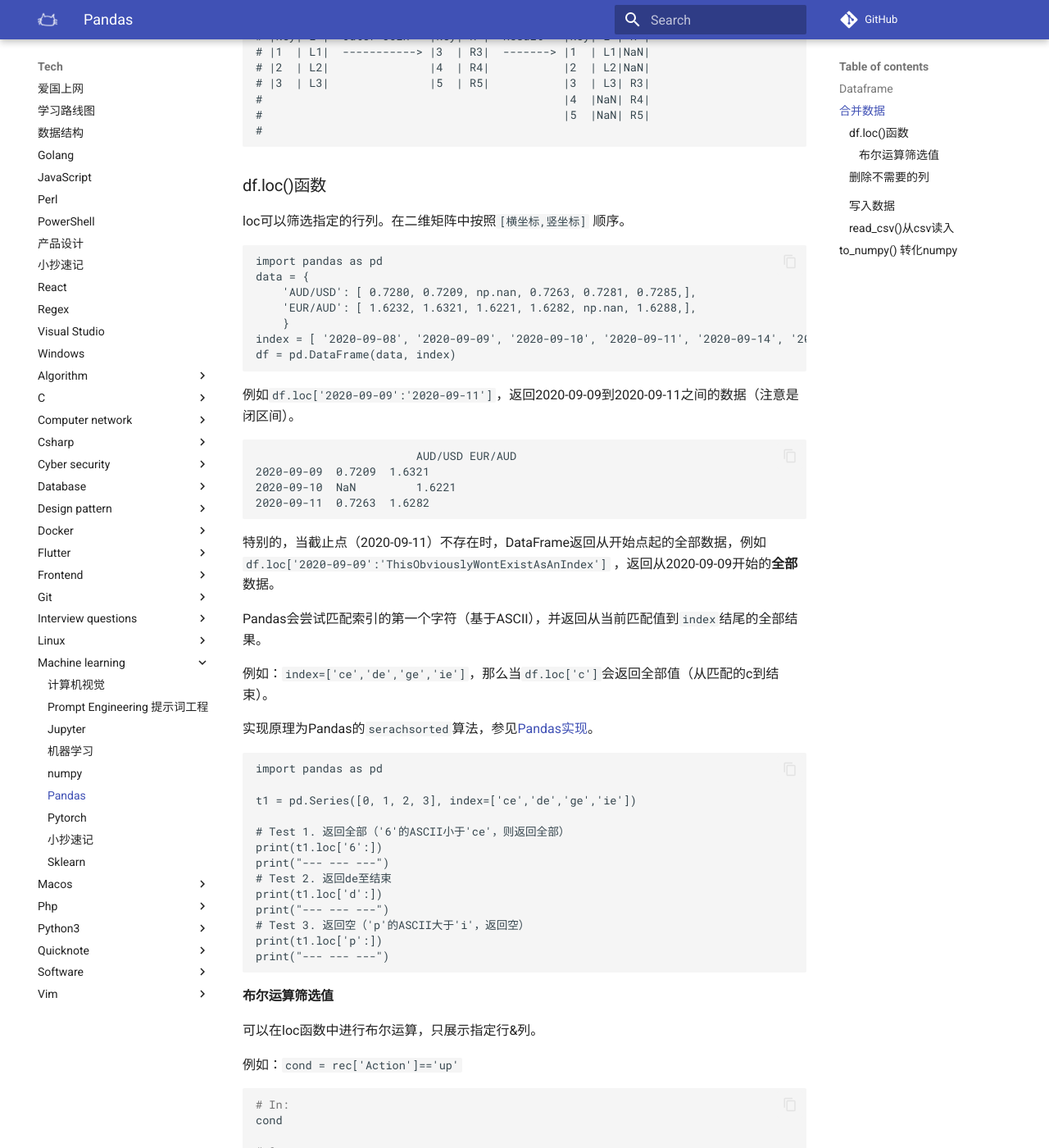
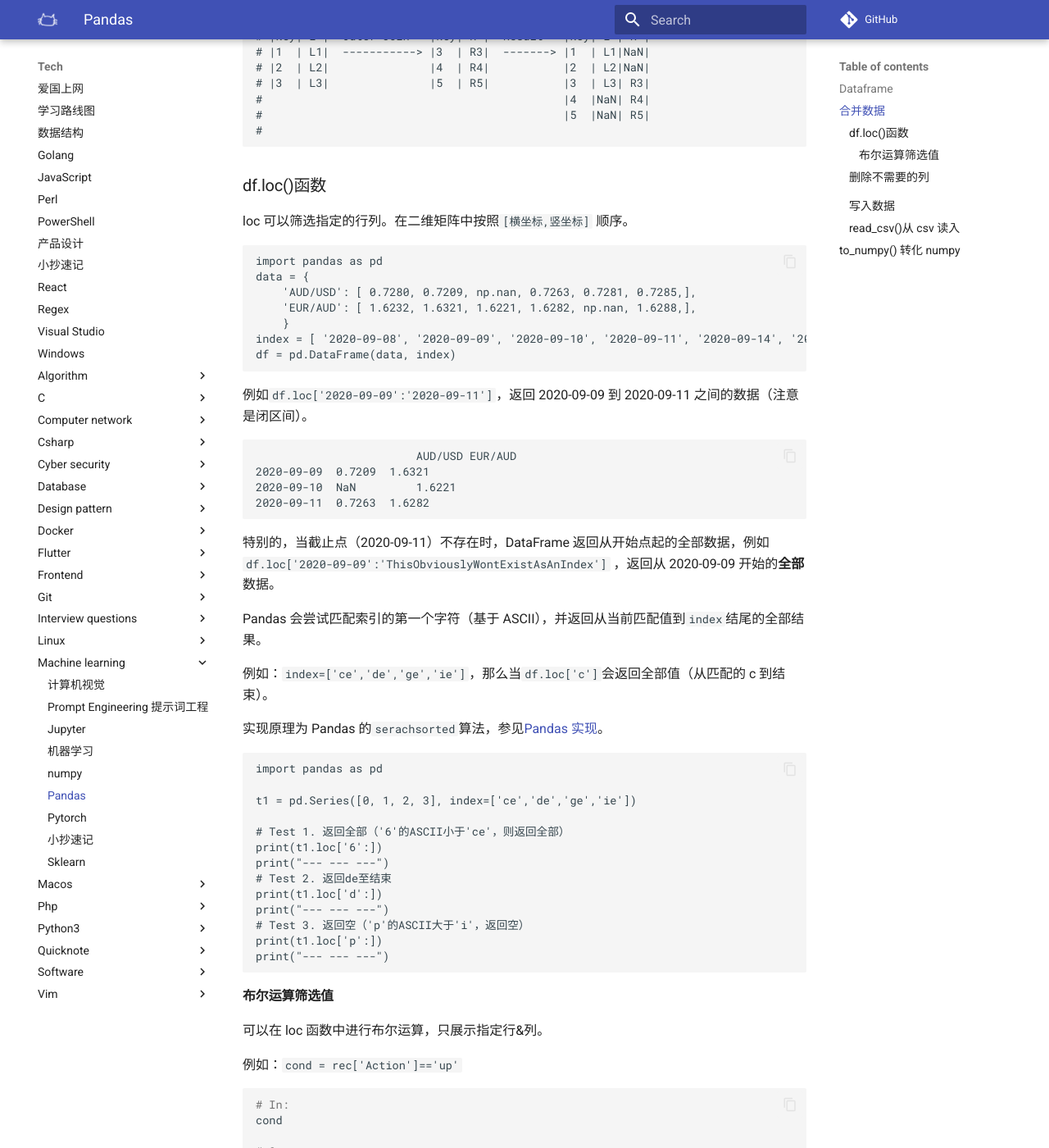
Before and after one commit to luoxufeiyan/wiki.luoxufeiyan.com, an MkDocs documentation site: the page built from docs/tech/machine_learning/pandas.md, in a window 1280 px wide and 1400 px high, scrolled down 2069 px. Shown: the whole window at 82% size. Built offline with MkDocs 1.6.1 and Material for MkDocs 9.7.7, drawn with Linux system fonts in a browser that asks for light colours; comment, search, counter and statistics services are not loaded; some of the changed text lies outside the part shown.

````diff
--- a/docs/tech/machine_learning/pandas.md
+++ b/docs/tech/machine_learning/pandas.md
@@ -2,28 +2,22 @@
 
 ## Dataframe
 
-Series是K-V类型，K(index)和V(Data)，类比Python的字典类型。
+Series 是 K-V 类型，K(index)和 V(Data)，类比 Python 的字典类型。
 
+其中，`index`不是 Series 的一个 column，Series 没有 column，`index`只是将`index label`与一组`data element`做映射。
 
-
-其中，`index`不是Series的一个column，Series没有column，`index`只是将`index label`与一组`data element`做映射。
-
-
-
-一个Series代表一组数据（eg:某国家GDP，index为年代，data为GDP值）。Dataframe是Series的集合（eg:全球GDP，包括全部国家）。
-
-
+一个 Series 代表一组数据（eg:某国家 GDP，index 为年代，data 为 GDP 值）。Dataframe 是 Series 的集合（eg:全球 GDP，包括全部国家）。
 
 ## 合并数据
 
 合并数据的几种常见方法：
 
-  * `concat`: Concatenate (appends) different objects either row or column-wise
-  * `append`: Appends one object to another row or column-wise
-  * `join`: Merge dataframes using indexes
-  * `merge`: Merge dataframes using indexes or columns
+- `concat`: Concatenate (appends) different objects either row or column-wise
+- `append`: Appends one object to another row or column-wise
+- `join`: Merge dataframes using indexes
+- `merge`: Merge dataframes using indexes or columns
 
-DataFrame之间的合并：[https://pandas.pydata.org/pandas-docs/stable/user_guide/merging.html](https://pandas.pydata.org/pandas-docs/stable/user_guide/merging.html)
+DataFrame 之间的合并：[https://pandas.pydata.org/pandas-docs/stable/user_guide/merging.html](https://pandas.pydata.org/pandas-docs/stable/user_guide/merging.html)
 
 ```
 # ----------------------------------------------------------------------------
@@ -104,15 +98,9 @@
 #
 ```
 
-
-
-
-
 ### df.loc()函数
 
-loc可以筛选指定的行列。在二维矩阵中按照`[横坐标,竖坐标]` 顺序。
-
-
+loc 可以筛选指定的行列。在二维矩阵中按照`[横坐标,竖坐标]` 顺序。
 
 ```
 import pandas as pd
@@ -125,11 +113,7 @@
 
 ```
 
-
-
-
-
-例如`df.loc['2020-09-09':'2020-09-11']`，返回2020-09-09到2020-09-11之间的数据（注意是闭区间）。
+例如`df.loc['2020-09-09':'2020-09-11']`，返回 2020-09-09 到 2020-09-11 之间的数据（注意是闭区间）。
 
 ```
 						AUD/USD	EUR/AUD
@@ -138,17 +122,13 @@
 2020-09-11	0.7263	1.6282
 ```
 
+特别的，当截止点（2020-09-11）不存在时，DataFrame 返回从开始点起的全部数据，例如`df.loc['2020-09-09':'ThisObviouslyWontExistAsAnIndex']` ，返回从 2020-09-09 开始的**全部**数据。
 
+Pandas 会尝试匹配索引的第一个字符（基于 ASCII），并返回从当前匹配值到`index`结尾的全部结果。
 
-特别的，当截止点（2020-09-11）不存在时，DataFrame返回从开始点起的全部数据，例如`df.loc['2020-09-09':'ThisObviouslyWontExistAsAnIndex']` ，返回从2020-09-09开始的**全部**数据。
+例如：`index=['ce','de','ge','ie']`，那么当`df.loc['c']`会返回全部值（从匹配的 c 到结束）。
 
-
-
-Pandas会尝试匹配索引的第一个字符（基于ASCII），并返回从当前匹配值到`index`结尾的全部结果。
-
-例如：`index=['ce','de','ge','ie']`，那么当`df.loc['c']`会返回全部值（从匹配的c到结束）。
-
-实现原理为Pandas的`serachsorted`算法，参见[Pandas实现](https://github.com/pandas-dev/pandas/blob/v1.1.3/pandas/core/base.py#L1499-L1501)。
+实现原理为 Pandas 的`serachsorted`算法，参见[Pandas 实现](https://github.com/pandas-dev/pandas/blob/v1.1.3/pandas/core/base.py#L1499-L1501)。
 
 ```
 import pandas as pd
@@ -166,17 +146,11 @@
 print("--- --- ---")
 ```
 
-
-
-
-
 #### 布尔运算筛选值
 
-可以在loc函数中进行布尔运算，只展示指定行&列。
+可以在 loc 函数中进行布尔运算，只展示指定行&列。
 
 例如：`cond = rec['Action']=='up'`
-
-
 
 ```python
 # In:
@@ -201,8 +175,6 @@
 
 这里返回的是每条记录是否满足条件。
 
-
-
 ```python
 # In:
 rec.loc[cond]
@@ -226,16 +198,14 @@
 #
 ```
 
-这里返回的是**满足条件**的dataframe。
-
-
+这里返回的是**满足条件**的 dataframe。
 
 注意：
 
 1. 条件`cond`只有值起作用，与索引不关，换句话说，`cond`也可写作`cond.values`。
-2. 注意`cond`的长度必须与df一致，否则会报错，比如`rec[cond[:-2]]`这样就会报错。
+2. 注意`cond`的长度必须与 df 一致，否则会报错，比如`rec[cond[:-2]]`这样就会报错。
 
-3. 运算符也可以作用于Columns，比如这样`rec.loc[:, [True, False, False, False]]`，(只返回为True的Columns)
+3. 运算符也可以作用于 Columns，比如这样`rec.loc[:, [True, False, False, False]]`，(只返回为 True 的 Columns)
 
 ```python
    # Out:
@@ -258,8 +228,6 @@
 
 ```
 
-
-
 4. 可以把行列条件联合起来，比如：`rec.loc[cond, [False, False, True, True]]`
 
 ```python
@@ -281,8 +249,6 @@
 #  [39 rows x 2 columns]
 #
 ```
-
-
 
 除此之外，还可以用这个方法快速将某一类值批量重命名。
 
@@ -333,7 +299,7 @@
 #
 ```
 
-组合逻辑表达式筛选，可以用python的逻辑运算符，也可以使用`str.contains()`。
+组合逻辑表达式筛选，可以用 python 的逻辑运算符，也可以使用`str.contains()`。
 
 例如：`crit = (rec['action'] == 'up') | (rec['action'] == 'down')`
 
@@ -364,10 +330,6 @@
 #
 ```
 
-
-
-
-
 ### 删除不需要的列
 
 ```
````
Also changed, not shown: other parts of docs/tech/machine_learning/pandas.md (+7 -9 lines), docs/tech/database/postgresql.md (+10 -6 lines), docs/tech/docker/frequently-used-containers.md (+5 -5 lines), docs/tech/machine_learning/computer_vision.md (+1 -1 lines), docs/tech/machine_learning/pytorch.md (+9 -6 lines), docs/tech/machine_learning/sklearn.md (+2 -1 lines).
